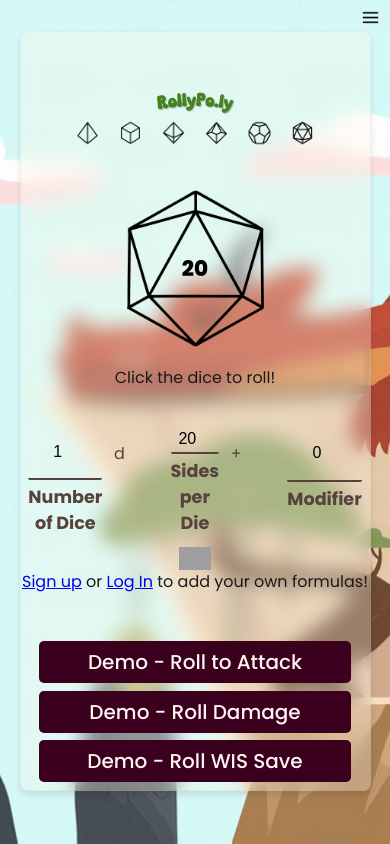
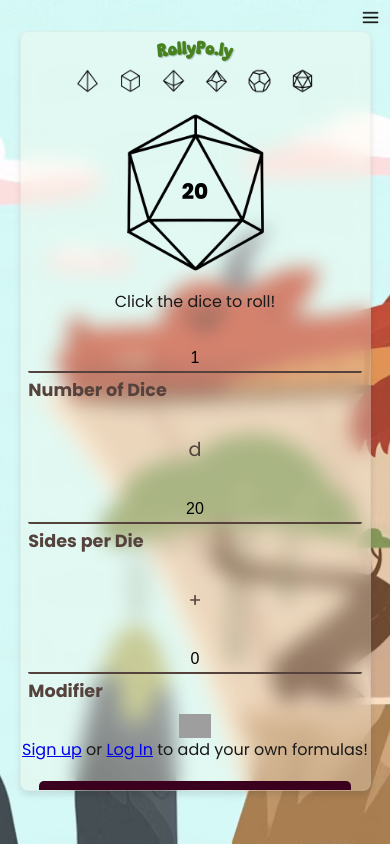
Before and after one commit to StephanieStralina/rollypoly-app, a React (Vite) app in the folder frontend/: page /demo in a window 390 px wide. Built offline with nearby package versions, Linux system fonts and the light colour scheme; grey boxes are pictures that could not be loaded.

Commit message:
Troubleshoot Heroku media query issue

```diff
--- a/frontend/src/index.css
+++ b/frontend/src/index.css
@@ -195,3 +195,45 @@
 .error-message {
   color: rgb(195, 88, 26);
 }
+
+@media only screen and (max-width: 600px) {
+  .roll-form {
+    flex-direction: column;
+    gap: 5px;
+    align-items: center;
+    width: 100%;
+  }
+
+  .form-field {
+    width: 100%;
+    display: flex;
+    flex-direction: column;
+    align-items: center;
+    text-align: center;
+  }
+
+  .form-field input {
+    width: 80%;
+    font-size: 1rem;
+    text-align: center;
+    padding: 8px;
+    box-sizing: border-box;
+  }
+
+  .form-field p {
+    text-align: center;
+    width: 100%;
+    font-size: 1.2rem;
+  }
+
+  .form-field input[type="number"] {
+    -moz-appearance: textfield;
+    appearance: textfield;
+  }
+
+  .form-field input[type="number"]::-webkit-outer-spin-button,
+  .form-field input[type="number"]::-webkit-inner-spin-button {
+    -webkit-appearance: none;
+    margin: 0;
+  }
+}
```
